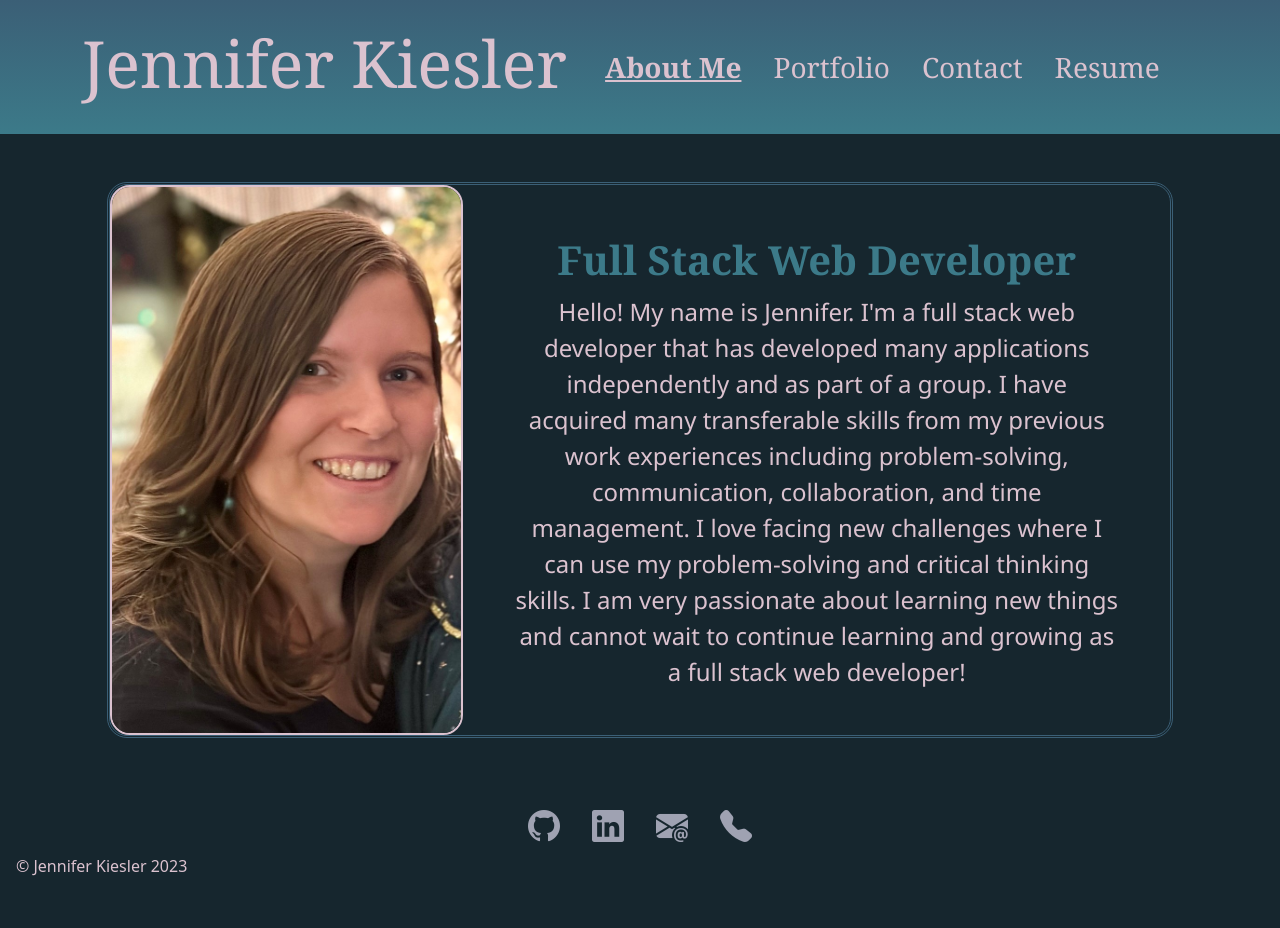
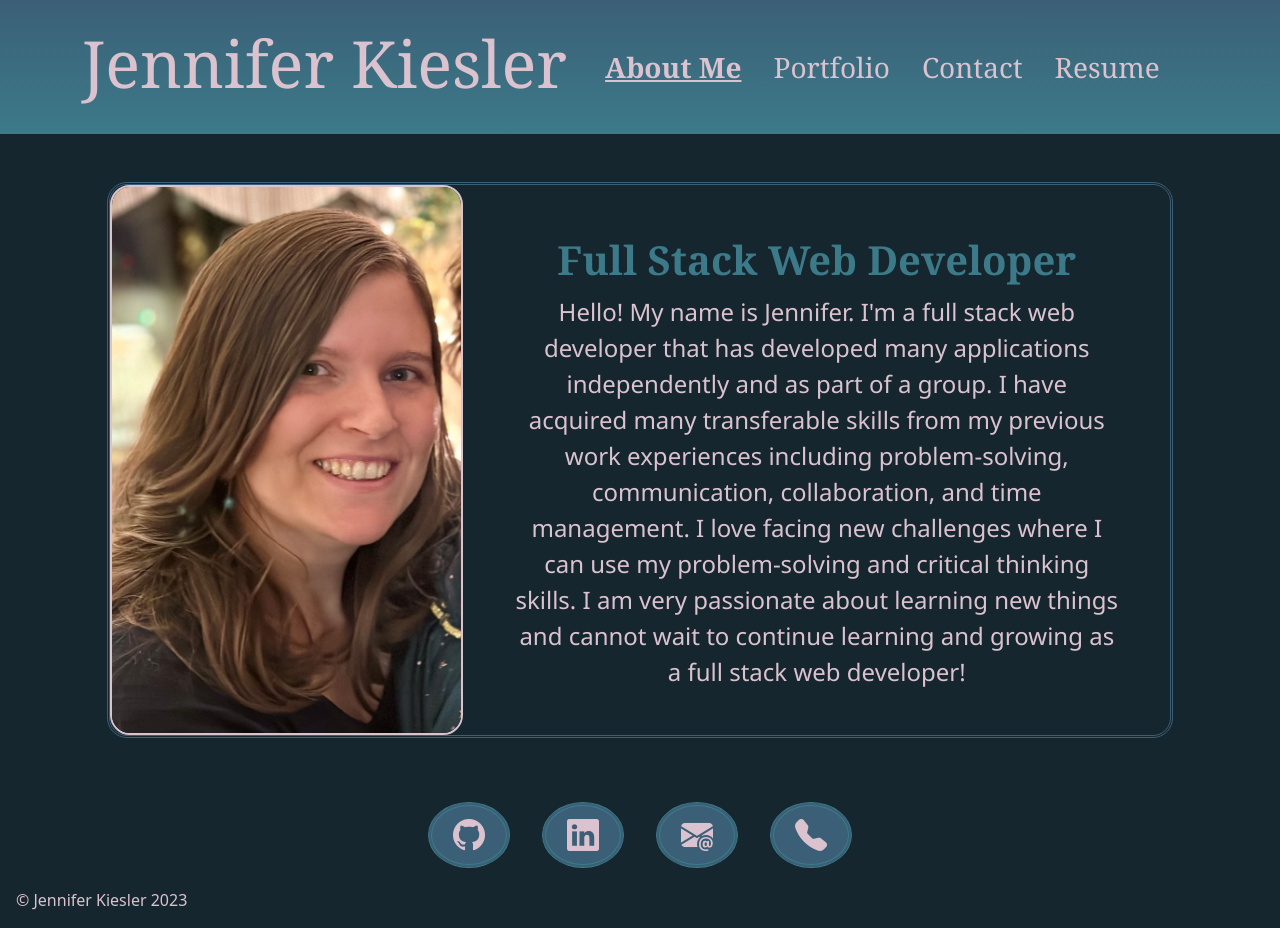
Before and after one commit to JenniferKiesler/kiesler-react-portfolio, a React (Create React App) app: page / in a window 1280 px wide. Before the commit the page ends 894 px from the top, so only its background shows below. Built offline with nearby package versions, Linux system fonts and the light colour scheme.

Commit message:
styles projects and footer

```diff
--- a/src/App.css
+++ b/src/App.css
@@ -149,10 +149,14 @@ ul {
 
 /* footer */
 footer a {
-  color: var(--hoverColor);
+  color: var(--fontColor);
+  background: var(--navbarColor1);
+  border-radius: 50%;
+  border:4px double var(--navbarColor2);
+  padding: 5px;
 }
 
 footer a:hover {
-  color: var(--fontColor);
+  color: var(--hoverColor);
   transform: scale(1.5);
 }
--- a/src/components/Footer.js
+++ b/src/components/Footer.js
@@ -1,21 +1,21 @@
 const Footer = props => {
   return (
     <footer className="mt-5">
-      <div className="d-flex justify-content-center mt-3 pt-3 pb-1">
-        <a href="https://github.com/JenniferKiesler" target="_blank" rel="noreferrer">
+      <div className="d-flex justify-content-center flex-wrap mt-3 pb-1">
+        <a className="mt-3 mx-3" href="https://github.com/JenniferKiesler" target="_blank" rel="noreferrer">
           <i className="bi bi-github m-3 fs-2"></i>
         </a>
-        <a href="https://www.linkedin.com/in/jennifer-kiesler-aa469591/" target="_blank" rel="noreferrer">
+        <a className="mt-3 mx-3" href="https://www.linkedin.com/in/jennifer-kiesler-aa469591/" target="_blank" rel="noreferrer">
           <i className="bi bi-linkedin m-3 fs-2"></i>
         </a>
-        <a href="mailto:kiesler.jen@gmail.com">
+        <a className="mt-3 mx-3" href="mailto:kiesler.jen@gmail.com">
           <i className="bi bi-envelope-at-fill m-3 fs-2"></i>
         </a>
-        <a href="tel:12629948243">
+        <a className="mt-3 mx-3" href="tel:12629948243">
           <i className="bi bi-telephone-fill m-3 fs-2"></i>
         </a>
       </div>
-      <p className="ms-3">&copy; Jennifer Kiesler 2023</p>
+      <p className="mt-3 ms-3">&copy; Jennifer Kiesler 2023</p>
     </footer>
   )
 }
--- a/src/components/Project.js
+++ b/src/components/Project.js
@@ -16,7 +16,7 @@ const Project = ({ project, hovered, setHovered, projectID, setProjectID }) => {
   }
 
   return (
-    <div className="col p-1">
+    <div className="col my-5 p-1">
       <div
         className="card col-11 col-xl-10 mx-auto text-center projects"
         onMouseEnter={() => {
--- a/src/pages/portfolio.js
+++ b/src/pages/portfolio.js
@@ -9,7 +9,7 @@ const PortfolioPage = props => {
 
   return (
     <>
-      <div className="row row-cols-1 row-cols-md-2 g-5 mt-3 mx-auto">
+      <div className="col-11 col-md-8 mt-4 mx-auto">
         {projects.map(project => {
           return (
             <Project
```
